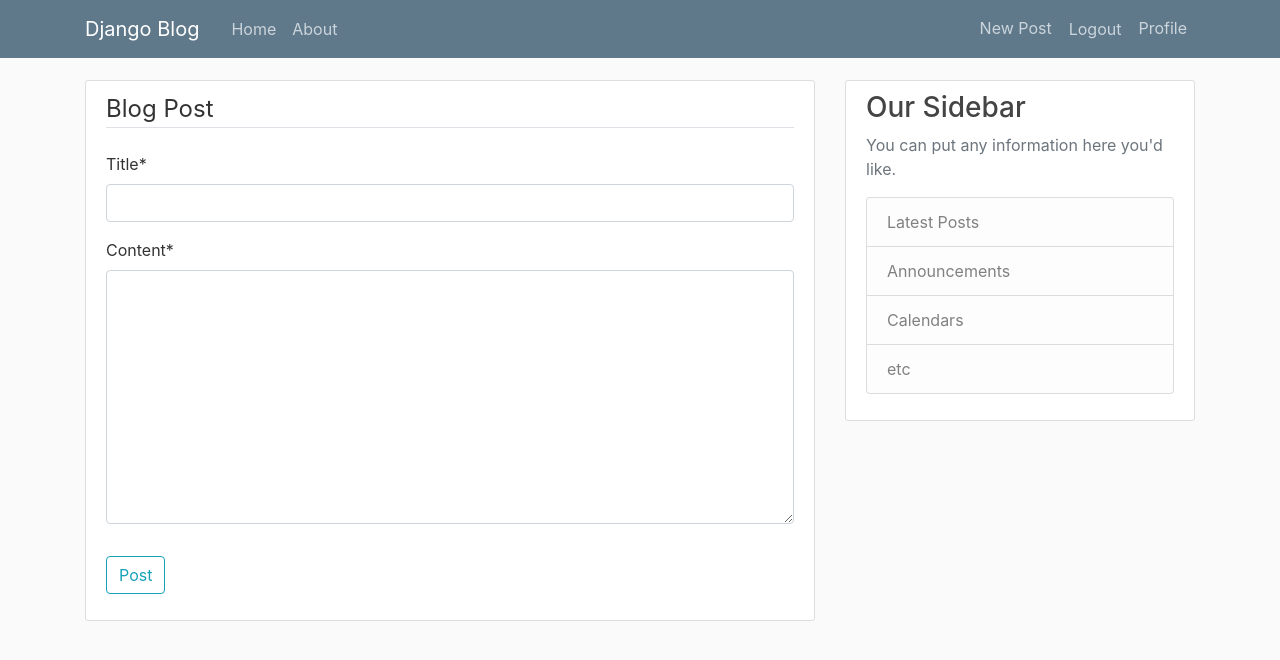
After one commit to JermainGeorge/blog-web, a Django app: page /post/new/ in a window 1280 px wide. The commit adds this page. Shown: the top 660 px of the page. Run offline with Django 5.2, Linux system fonts and the light colour scheme; a user stored in the database is signed in; some libraries are stand-ins or nearby versions.

Commit message:
Creating_Updating_Deletin post using class based views

```diff
--- a/tutorial/blog/models.py
+++ b/tutorial/blog/models.py
@@ -1,12 +1,17 @@
 from django.db import models
 from django.utils import timezone
 from django.contrib.auth.models import User
+from django.urls import reverse
+
 
 class Post(models.Model):
     title = models.CharField(max_length=100)
     content = models.TextField()
     date_posted = models.DateTimeField(default=timezone.now)
-    author = models.ForeignKey(User , on_delete=models.CASCADE)
+    author = models.ForeignKey(User, on_delete=models.CASCADE)
 
     def __str__(self):
         return self.title
+
+    def get_absolute_url(self):
+        return reverse('post-detail', kwargs={'pk': self.pk})
--- a/tutorial/blog/templates/blog/base.html
+++ b/tutorial/blog/templates/blog/base.html
@@ -34,6 +34,7 @@
           <!-- Navbar Right Side -->
           <div class="navbar-nav">
             {% if user.is_authenticated %}
+              <a class="nav-item nav-link" href="{% url 'post-create' %}">New Post</a>
                 <form action="{% url 'users-logout' %}" method="post" class="d-inline">
                             {% csrf_token %}
                             <button type="submit" class="nav-item nav-link btn btn-link">
--- a/tutorial/blog/templates/blog/home.html
+++ b/tutorial/blog/templates/blog/home.html
@@ -8,7 +8,7 @@
             <a class="mr-2" href="{% url 'user-posts' post.author.username %}">{{ post.author }}</a>
             <small class="text-muted">{{ post.date_posted|date:"d F, Y" }}</small>
           </div>
-          <h2><a class="article-title" href="#">{{ post.title }}</a></h2>
+          <h2><a class="article-title" href="{% url 'post-detail' post.id %}">{{ post.title }}</a></h2>
           <p class="article-content">{{ post.content }}</p>
         </div>
       </article>
--- /dev/null
+++ b/tutorial/blog/templates/blog/post_form.html
@@ -0,0 +1,16 @@
+{% extends "blog/base.html" %}
+{% load crispy_forms_tags %}
+{% block content %}
+    <div class="content-section">
+        <form method="POST">
+            {% csrf_token %}
+            <fieldset class="form-group">
+                <legend class="border-bottom mb-4">Blog Post</legend>
+                {{ form|crispy }}
+            </fieldset>
+            <div class="form-group">
+                <button class="btn btn-outline-info" type="submit">Post</button>
+            </div>
+        </form>
+    </div>
+{% endblock content %}
--- a/tutorial/blog/urls.py
+++ b/tutorial/blog/urls.py
@@ -1,9 +1,19 @@
 from django.urls import path
+from .views import (
+    PostListView,
+    PostDetailView,
+    PostCreateView,
+    PostUpdateView,
+    PostDeleteView
+)
 from . import views
 
-
 urlpatterns = [
-    path('', views.home, name='blog-home'),
+    path('', PostListView.as_view(), name='blog-home'),
+    path('post/<int:pk>/', PostDetailView.as_view(), name='post-detail'),
+    path('post/new/', PostCreateView.as_view(), name='post-create'),
+    path('post/<int:pk>/update/', PostUpdateView.as_view(), name='post-update'),
+    path('post/<int:pk>/delete/', PostDeleteView.as_view(), name='post-delete'),
     path('about/', views.about, name='blog-about'),
     path('user/<str:username>/', views.user_posts, name='user-posts'),
 
--- a/tutorial/blog/views.py
+++ b/tutorial/blog/views.py
@@ -1,21 +1,71 @@
 from django.shortcuts import render, get_object_or_404
 from django.contrib.auth.models import User
+from django.contrib.auth.mixins import LoginRequiredMixin, UserPassesTestMixin
+from django.views.generic import (
+    ListView,
+    DetailView,
+    CreateView,
+    UpdateView,
+    DeleteView
+)
 from .models import Post
 
+
 def home(request):
+    context = {
+        'posts': Post.objects.all()
+    }
+    return render(request, 'blog/home.html', context)
 
-    context = {'posts':Post.objects.all()
-               }
 
-    return render (request, 'blog/home.html',context)
+class PostListView(ListView):
+    model = Post
+    template_name = 'blog/home.html'  # <app>/<model>_<viewtype>.html
+    context_object_name = 'posts'
+    ordering = ['-date_posted']
+
+
+class PostDetailView(DetailView):
+    model = Post
+
+
+class PostCreateView(LoginRequiredMixin, CreateView):
+    model = Post
+    fields = ['title', 'content']
+
+    def form_valid(self, form):
+        form.instance.author = self.request.user
+        return super().form_valid(form)
+
+
+class PostUpdateView(LoginRequiredMixin, UserPassesTestMixin, UpdateView):
+    model = Post
+    fields = ['title', 'content']
+
+    def form_valid(self, form):
+        form.instance.author = self.request.user
+        return super().form_valid(form)
+
+    def test_func(self):
+        post = self.get_object()
+        if self.request.user == post.author:
+            return True
+        return False
+
+
+class PostDeleteView(LoginRequiredMixin, UserPassesTestMixin, DeleteView):
+    model = Post
+    success_url = '/'
+
+    def test_func(self):
+        post = self.get_object()
+        if self.request.user == post.author:
+            return True
+        return False
 
 
 def about(request):
-    return render(request,'blog/about.html',{'title': 'About'})
-
-def login(request):
-    return render(request , 'blog/login.html', {'title':'Login'})
-
+    return render(request, 'blog/about.html', {'title': 'About'})
 
 def user_posts(request, username):
     user = get_object_or_404(User, username=username)
```
Also changed, not shown: tutorial/blog/templates/blog/post_confirm_delete.html (added, +16 -0 lines), tutorial/blog/templates/blog/post_detail.html (added, +20 -0 lines), tutorial/db.sqlite3, tutorial/media/profile_pics/WhatsApp_Image_2026-04-12_at_02.19.27.jpeg (added).
